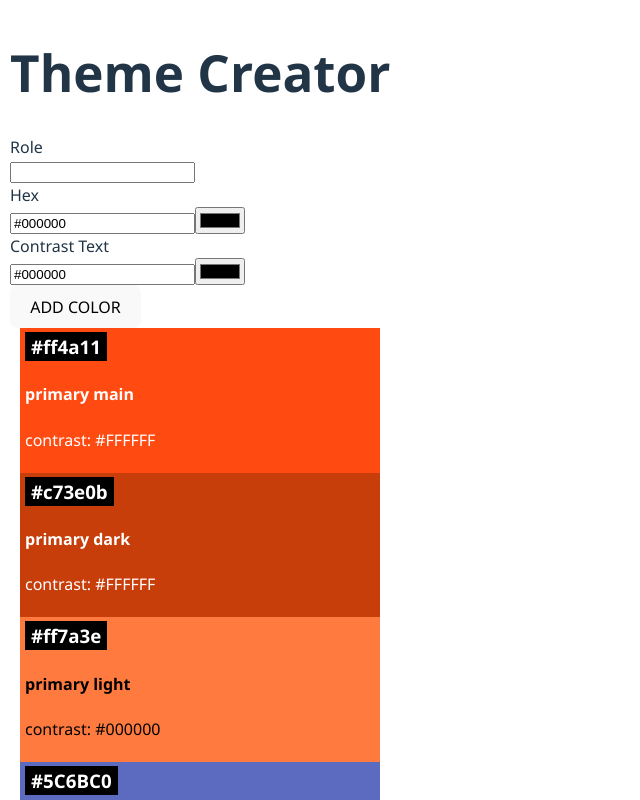
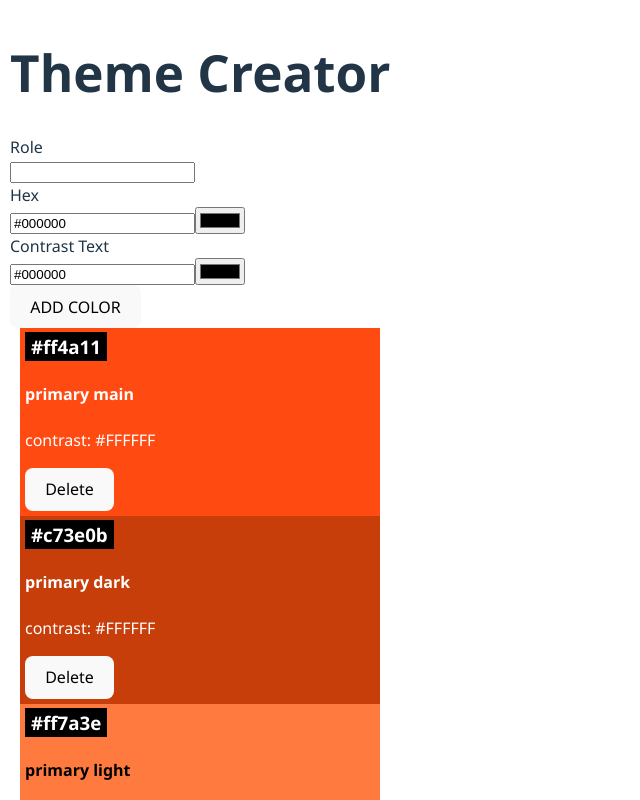
Before and after one commit to arditneziri93/nf_project_4, a React (Vite) app: page / in a window 1280 px wide. Shown: the top 800 px of the page, without its empty margins (0-640 px from the left). Built offline with nearby package versions, Linux system fonts and the light colour scheme.

Commit message:
Add delete functionality to color card
Signed-off-by: Ardit Neziri <ardit.e.neziri@gmail.com>

```diff
--- a/src/components/ColorCard/ColorCard.tsx
+++ b/src/components/ColorCard/ColorCard.tsx
@@ -1,18 +1,44 @@
+import { useState } from "react";
 import { ColorType } from "../../lib/colors";
 import "./ColorCard.css";
 
-export default function ColorCard({ hex, contrastText, role }: ColorType) {
+interface ColorCardProps extends ColorType {
+  onDelete: (id: string) => void;
+}
+
+export default function ColorCard(props: ColorCardProps) {
+  const [hasRequestedDelete, setHasRequestedDelete] = useState(false);
+
+  function cancelDelete() {
+    setHasRequestedDelete(false);
+  }
+
+  function handleDelete() {
+    if (hasRequestedDelete === false) {
+      setHasRequestedDelete(true);
+    } else {
+      props.onDelete(props.id);
+    }
+  }
+
   return (
     <div
       className="color-card"
       style={{
-        background: hex,
-        color: contrastText,
+        background: props.hex,
+        color: props.contrastText,
       }}
     >
-      <h3 className="color-card-headline">{hex}</h3>
-      <h4>{role}</h4>
-      <p>contrast: {contrastText}</p>
+      <h3 className="color-card-headline">{props.hex}</h3>
+      <h4>{props.role}</h4>
+      <p>contrast: {props.contrastText}</p>
+      {hasRequestedDelete && (
+        <>
+          <span>Really delete?</span>
+          <button onClick={cancelDelete}>Cancel</button>
+        </>
+      )}
+      <button onClick={() => handleDelete()}>Delete</button>
     </div>
   );
 }
```
